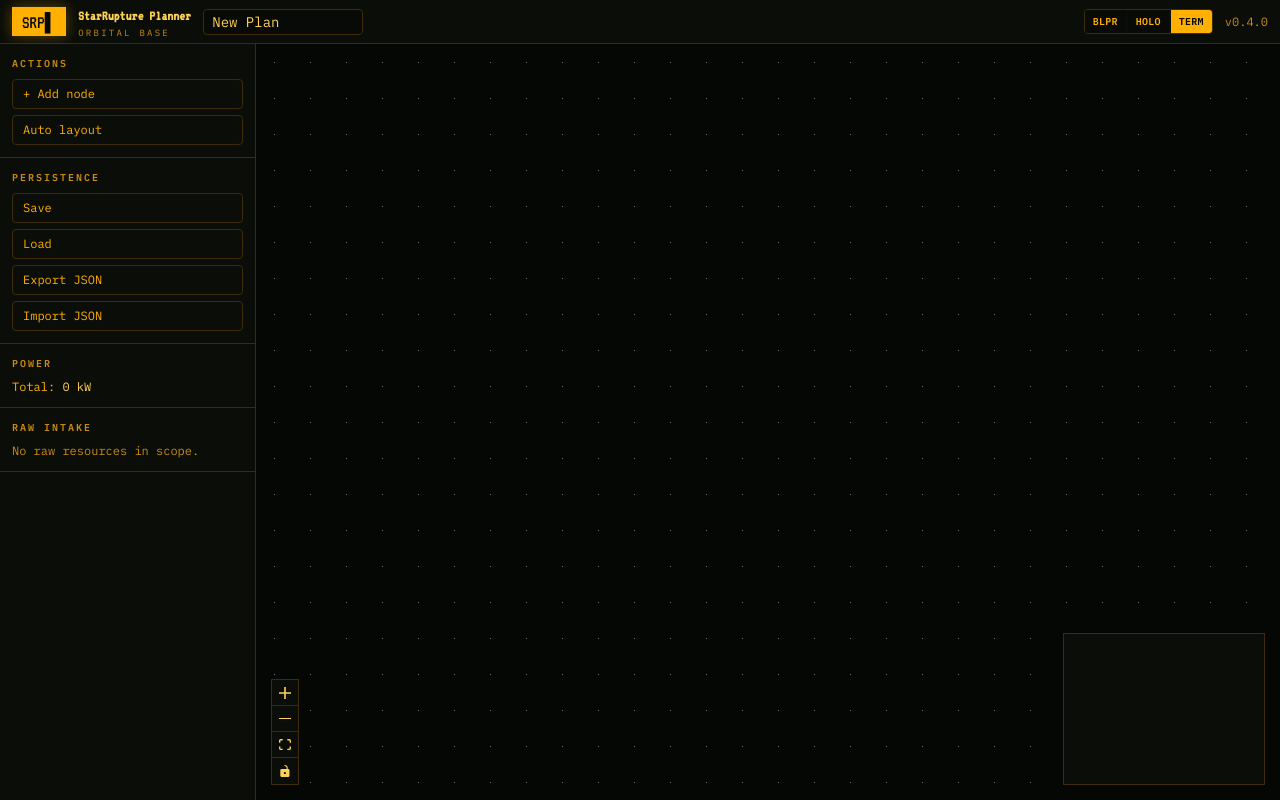
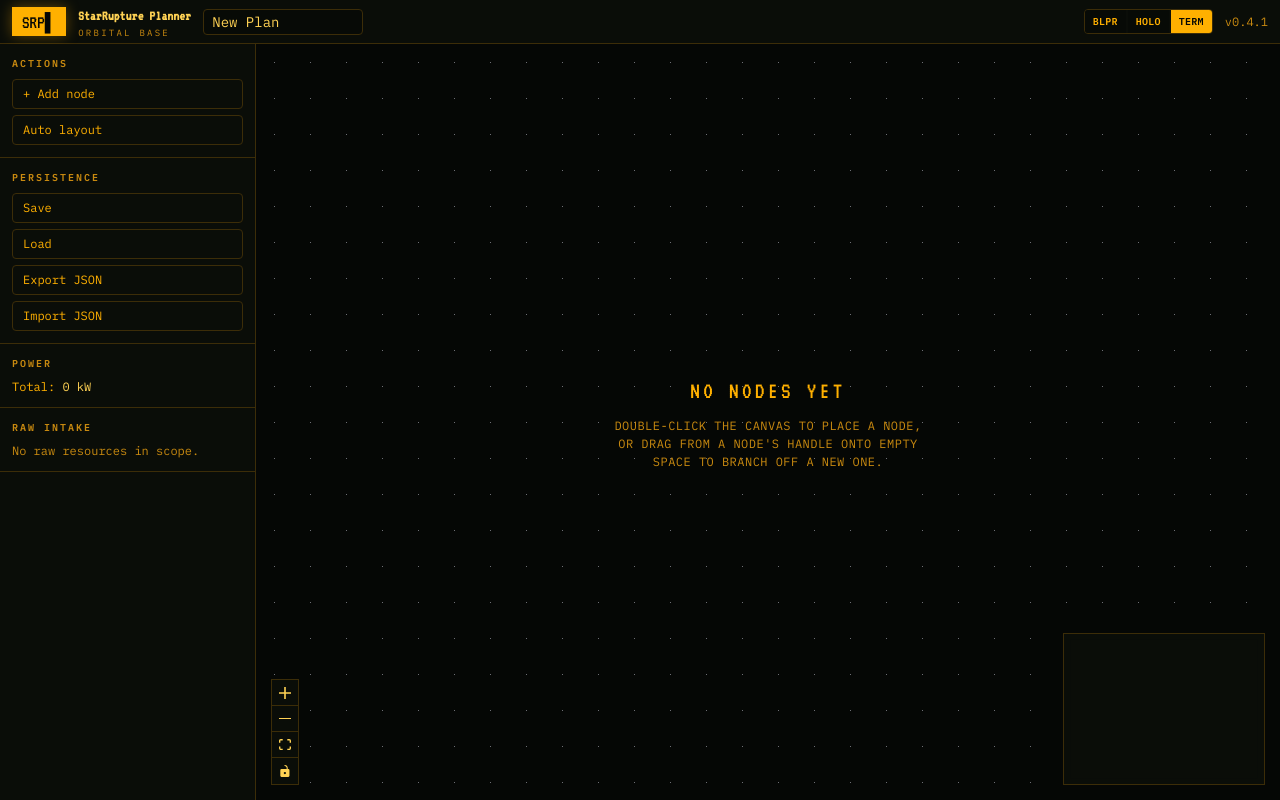
Before and after one commit to joelbyren/star-rupture-planner, a React (Vite) app: page / in a window 1280 px wide. Built offline with nearby package versions, Linux system fonts and the light colour scheme.

Commit message:
Theme style polishing

```diff
--- a/package.json
+++ b/package.json
@@ -1,7 +1,7 @@
 {
   "name": "star-rupture-planner",
   "private": true,
-  "version": "0.4.0",
+  "version": "0.4.1",
   "type": "module",
   "scripts": {
     "dev": "vite",
--- a/src/App.tsx
+++ b/src/App.tsx
@@ -155,8 +155,12 @@ function Flow() {
   );
   const onNodeMouseLeave = useCallback(() => setHoveredNode(null), [setHoveredNode]);
 
+  // Port nodes are synthesized even for an otherwise-empty factory, so the
+  // empty-state hinges on real (item/factory) content, not raw node count.
+  const hasContent = nodes.some(n => n.type === 'itemNode' || n.type === 'factoryNode');
+
   return (
-    <div className="w-full h-full" ref={wrapperRef} onDoubleClick={onWrapperDoubleClick}>
+    <div className="w-full h-full relative" ref={wrapperRef} onDoubleClick={onWrapperDoubleClick}>
       <ReactFlow
         nodes={nodes}
         edges={edges}
@@ -186,6 +190,14 @@ function Flow() {
         <Controls />
         <MiniMap nodeColor="var(--sr-accent)" maskColor="var(--sr-panel)" />
       </ReactFlow>
+      {!hasContent && (
+        <div className="sr-empty" aria-hidden="true">
+          <div className="sr-empty-title">No nodes yet</div>
+          <div className="sr-empty-hint">
+            Double-click the canvas to place a node, or drag from a node's handle onto empty space to branch off a new one.
+          </div>
+        </div>
+      )}
     </div>
   );
 }
--- a/src/components/ItemNode.tsx
+++ b/src/components/ItemNode.tsx
@@ -99,7 +99,7 @@ export function ItemNode({ id, data }: NodeProps<ItemNodeType>) {
             rawConfig && (
               <div
                 className={`text-[10px] leading-tight font-medium mt-0.5 ${
-                  balance?.isLimitBinding ? 'text-accent' : surplus !== null && surplus >= 0 ? 'text-emerald-400' : 'text-danger'
+                  balance?.isLimitBinding ? 'text-accent' : surplus !== null && surplus >= 0 ? 'text-ok' : 'text-danger'
                 }`}
               >
                 {supplyRate?.toFixed(0)}/min ({surplus !== null && surplus >= 0 ? '+' : ''}{surplus?.toFixed(0)})
--- a/src/components/NodeConfigDialog.tsx
+++ b/src/components/NodeConfigDialog.tsx
@@ -106,7 +106,7 @@ export function NodeConfigDialog() {
               </div>
             )}
 
-            <div className={`text-xs font-medium ${balance?.isLimitBinding ? 'text-accent' : surplus !== null && surplus >= 0 ? 'text-emerald-400' : 'text-danger'}`}>
+            <div className={`text-xs font-medium ${balance?.isLimitBinding ? 'text-accent' : surplus !== null && surplus >= 0 ? 'text-ok' : 'text-danger'}`}>
               {supplyRate?.toFixed(0)}/min supply (physical cap)
               <span className="text-ink-dim font-normal ml-1">
                 ({surplus !== null && surplus >= 0 ? '+' : ''}{surplus?.toFixed(0)} spare vs {needed.toFixed(0)} used)
--- a/src/edges/BlueprintEdge.tsx
+++ b/src/edges/BlueprintEdge.tsx
@@ -11,7 +11,7 @@ export function BlueprintEdge({
 
   return (
     <g className={cls}>
-      <path className="bp-edge-wire" d={path} markerEnd="url(#bp-arrow)" />
+      <path className="bp-edge-wire" d={path} pathLength={1} markerEnd="url(#bp-arrow)" />
       <path d={path} className="react-flow__edge-interaction" fill="none" strokeWidth={16} stroke="transparent" />
       <circle className="bp-edge-dot" cx={sourceX} cy={sourceY} r={2} />
       {isHot && rate != null && (
--- a/src/themes/blueprint.css
+++ b/src/themes/blueprint.css
@@ -11,6 +11,7 @@
   --sr-accent: #ecc98b;
   --sr-target: #e9f3fc;
   --sr-danger: #f2545b;
+  --sr-ok: #7de9da;
   --sr-c-resource: #dce9f6;
   --sr-c-component: #8fcdf0;
   --sr-c-fluid: #7de9da;
@@ -158,6 +159,30 @@
   box-shadow: 0 4px 18px rgba(3, 14, 28, 0.6), 0 0 0 3px rgba(228, 242, 252, 0.12), 0 0 24px rgba(140, 200, 245, 0.18);
 }
 
+/* ---- load-in: a left-to-right clip wipe, like a line being drafted in.
+   fill-mode `backwards` (never `forwards`/`both`) so the clip-path is dropped
+   once the run ends — a retained inset(0) would clip the node's Handles and
+   the TARGET callout, which sit outside the border box. Gated in tokens.css. */
+[data-theme='blueprint'] .sr-node {
+  animation: bp-draft-in 0.42s ease-out backwards;
+}
+@keyframes bp-draft-in {
+  from {
+    opacity: 0;
+    clip-path: inset(0 100% 0 0);
+  }
+  to {
+    opacity: 1;
+    clip-path: inset(0 0 0 0);
+  }
+}
+
+/* Empty canvas: the drafting-room headline face, letter-spaced. */
+[data-theme='blueprint'] .sr-empty-title {
+  text-transform: uppercase;
+  font-weight: 600;
+}
+
 [data-theme='blueprint'] .bp-callout {
   position: absolute;
   left: 50%;
@@ -205,6 +230,21 @@
   fill: none;
   stroke: currentColor;
   stroke-width: 1.25;
+  /* One-shot draft-in draw: the path is normalized to pathLength=1 in
+     BlueprintEdge, so a dash the full normalized length reveals from source to
+     target as the offset animates to 0. `backwards` shows the hidden state
+     before the run, then reverts to the plain (offsetless) style afterward, so
+     nothing lingers to fight the hover treatment. Gated in tokens.css. */
+  stroke-dasharray: 1;
+  animation: bp-draw 0.6s ease-out backwards;
+}
+@keyframes bp-draw {
+  from {
+    stroke-dashoffset: 1;
+  }
+  to {
+    stroke-dashoffset: 0;
+  }
 }
 [data-theme='blueprint'] .bp-edge-dot {
   fill: currentColor;
--- a/src/themes/holotable.css
+++ b/src/themes/holotable.css
@@ -11,6 +11,7 @@
   --sr-accent: #39d7ff;
   --sr-target: #ff4fd8;
   --sr-danger: #ff3b3b;
+  --sr-ok: #59efb4;
   --sr-c-resource: #39d7ff;
   --sr-c-component: #59efb4;
   --sr-c-fluid: #8f9dff;
@@ -164,6 +165,42 @@
   box-shadow: 0 0 20px rgba(255, 79, 216, 0.5), inset 0 0 24px rgba(255, 79, 216, 0.1);
 }
 
+/* ---- load-in: hologram materialize — the node lifts into place while the
+   frame pulses a one-shot cyan glow. `backwards` so both revert to their base
+   (hover-transitioned) styles once done. Gated in tokens.css. ---- */
+[data-theme='holotable'] .sr-node {
+  animation: holo-materialize 0.5s cubic-bezier(0.2, 0.8, 0.2, 1) backwards;
+}
+@keyframes holo-materialize {
+  from {
+    opacity: 0;
+    transform: translateY(7px) scale(0.96);
+  }
+  60% {
+    opacity: 1;
+  }
+  to {
+    opacity: 1;
+    transform: translateY(0) scale(1);
+  }
+}
+[data-theme='holotable'] .sr-node-frame {
+  animation: holo-frame-flash 0.6s ease-out backwards;
+}
+@keyframes holo-frame-flash {
+  0% {
+    box-shadow: 0 0 0 rgba(57, 215, 255, 0);
+    border-color: var(--sr-accent);
+  }
+  40% {
+    box-shadow: 0 0 28px rgba(57, 215, 255, 0.6), inset 0 0 30px rgba(57, 215, 255, 0.16);
+    border-color: var(--sr-accent);
+  }
+  to {
+    box-shadow: 0 0 18px rgba(57, 215, 255, 0.1), inset 0 0 24px rgba(57, 215, 255, 0.05);
+  }
+}
+
 [data-theme='holotable'] .sr-node-head {
   background: rgba(57, 215, 255, 0.09);
   border-bottom: 1px solid rgba(57, 215, 255, 0.18);
@@ -301,6 +338,10 @@
   50%, 100% { opacity: 0.15; }
 }
 
+[data-theme='holotable'] .sr-empty-title {
+  text-shadow: 0 0 14px rgba(57, 215, 255, 0.5);
+}
+
 @media (prefers-reduced-motion: reduce) {
   [data-theme='holotable'] .holo-stars,
   [data-theme='holotable'] .holo-stars2 {
--- a/src/themes/terminal.css
+++ b/src/themes/terminal.css
@@ -11,6 +11,7 @@
   --sr-accent: #ffb000;
   --sr-target: #ffd254;
   --sr-danger: #ff5555;
+  --sr-ok: #5fe07a;
   --sr-c-resource: #ffb000;
   --sr-c-component: #5fe07a;
   --sr-c-fluid: #4fd4d4;
@@ -197,6 +198,28 @@
   background: var(--sr-accent);
   color: var(--sr-canvas);
 }
+/* ---- load-in: CRT power-on — the node flickers up to full brightness like a
+   phosphor screen energizing. `backwards` so it reverts to the plain style
+   afterward. Gated in tokens.css. ---- */
+[data-theme='terminal'] .sr-node {
+  animation: term-power-on 0.45s linear backwards;
+}
+@keyframes term-power-on {
+  0% { opacity: 0; }
+  12% { opacity: 0.65; }
+  18% { opacity: 0.1; }
+  30% { opacity: 0.9; }
+  38% { opacity: 0.3; }
+  52% { opacity: 1; }
+  60% { opacity: 0.55; }
+  100% { opacity: 1; }
+}
+
+[data-theme='terminal'] .sr-empty-title,
+[data-theme='terminal'] .sr-empty-hint {
+  text-transform: uppercase;
+}
+
 [data-theme='terminal'] .term-cursor {
   display: inline-block;
   animation: term-cursor-blink 1s steps(1) infinite;
--- a/src/themes/tokens.css
+++ b/src/themes/tokens.css
@@ -13,6 +13,7 @@
   --color-accent: var(--sr-accent);
   --color-target: var(--sr-target);
   --color-danger: var(--sr-danger);
+  --color-ok: var(--sr-ok);
   --color-res: var(--sr-c-resource);
   --color-comp: var(--sr-c-component);
   --color-fluid: var(--sr-c-fluid);
@@ -166,3 +167,47 @@ body {
 .react-flow__viewport {
   background: transparent;
 }
+
+/* ---- empty-state: shown over the canvas when a graph has no item/factory
+   nodes. Shared layout + typography; per-theme files add small accents. The
+   overlay is pointer-events:none so the pane's double-click-to-add still fires
+   through it. ---- */
+.sr-empty {
+  position: absolute;
+  inset: 0;
+  z-index: 1;
+  display: flex;
+  flex-direction: column;
+  align-items: center;
+  justify-content: center;
+  gap: 8px;
+  pointer-events: none;
+  text-align: center;
+  padding: 24px;
+}
+.sr-empty-title {
+  font-family: var(--font-disp);
+  font-size: 24px;
+  letter-spacing: 0.14em;
+  color: var(--color-ink-mid);
+}
+.sr-empty-hint {
+  font-family: var(--font-data);
+  font-size: 12px;
+  letter-spacing: 0.04em;
+  color: var(--color-ink-dim);
+  max-width: 320px;
+  line-height: 1.5;
+}
+
+/* ---- reduced-motion: kill the one-shot load-in / draw-in animations added
+   for polish. Per-theme backdrop + flow animations are gated in their own
+   files; this covers the shared node/edge hooks in one place so every theme
+   inherits it. ---- */
+@media (prefers-reduced-motion: reduce) {
+  .sr-node,
+  .sr-node-frame,
+  .bp-edge-wire {
+    animation: none !important;
+  }
+}
```
Also changed, not shown: .claude/settings.json.
